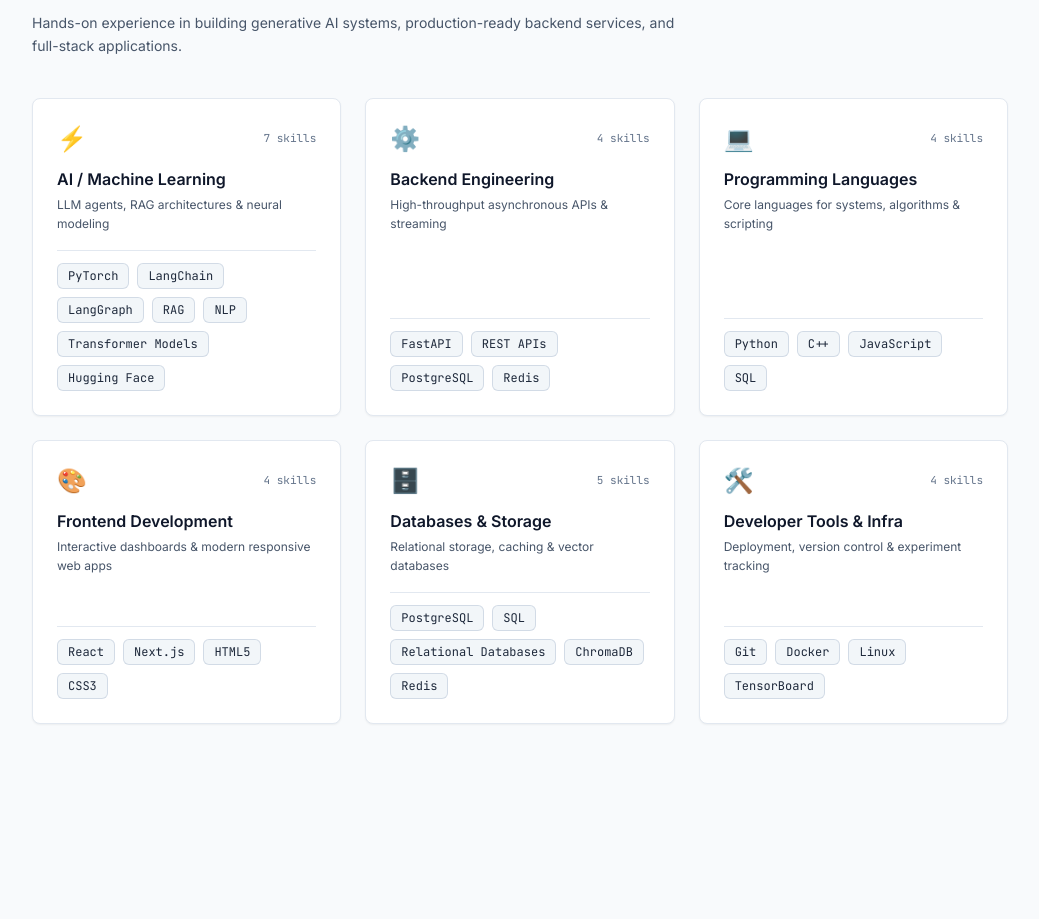
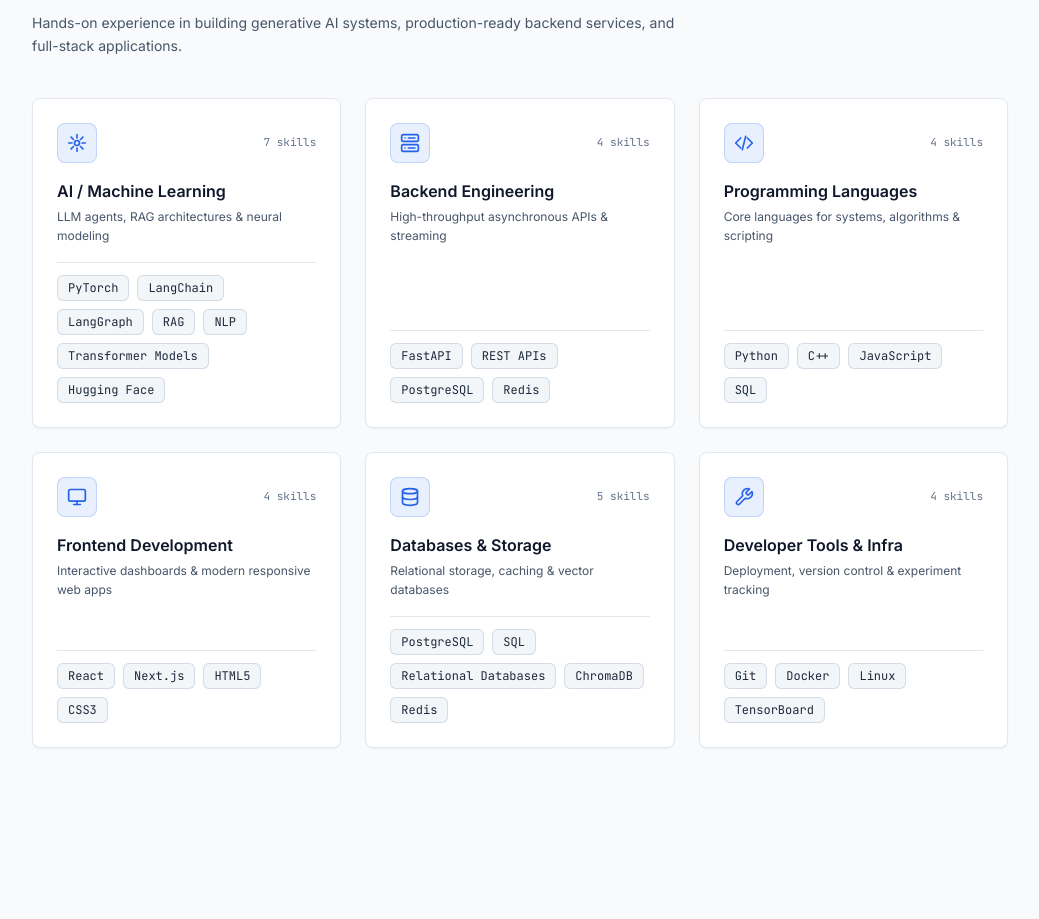
Before and after one commit to shubh7705/Portfolio, a React (Vite) app in the folder frontend/: page / in a window 1280 px wide. Shown: the part 880-1799 px from the top of the page, without its empty margins (120-1159 px from the left). Built offline with nearby package versions, Linux system fonts and the light colour scheme; no server answers.

Commit message:
feat: replace emojis in technical skills with custom vector SVG icons and glow containers

```diff
--- a/frontend/src/components/Skills.jsx
+++ b/frontend/src/components/Skills.jsx
@@ -1,8 +1,13 @@
 const skillGroups = [
   {
     title: 'AI / Machine Learning',
-    icon: '⚡',
     description: 'LLM agents, RAG architectures & neural modeling',
+    icon: (
+      <svg viewBox="0 0 24 24" fill="none" stroke="currentColor" strokeWidth="2" strokeLinecap="round" strokeLinejoin="round" className="h-5 w-5">
+        <path d="M12 2v4M12 18v4M4.93 4.93l2.83 2.83M16.24 16.24l2.83 2.83M2 12h4M18 12h4M4.93 19.07l2.83-2.83M16.24 7.76l2.83-2.83" />
+        <circle cx="12" cy="12" r="3" />
+      </svg>
+    ),
     skills: [
       'PyTorch',
       'LangChain',
@@ -15,32 +20,63 @@
   },
   {
     title: 'Backend Engineering',
-    icon: '⚙️',
     description: 'High-throughput asynchronous APIs & streaming',
+    icon: (
+      <svg viewBox="0 0 24 24" fill="none" stroke="currentColor" strokeWidth="2" strokeLinecap="round" strokeLinejoin="round" className="h-5 w-5">
+        <rect width="20" height="8" x="2" y="2" rx="2" ry="2" />
+        <rect width="20" height="8" x="2" y="14" rx="2" ry="2" />
+        <line x1="6" x2="6.01" y1="6" y2="6" />
+        <line x1="6" x2="6.01" y1="18" y2="18" />
+        <line x1="10" x2="18" y1="6" y2="6" />
+        <line x1="10" x2="18" y1="18" y2="18" />
+      </svg>
+    ),
     skills: ['FastAPI', 'REST APIs', 'PostgreSQL', 'Redis'],
   },
   {
     title: 'Programming Languages',
-    icon: '💻',
     description: 'Core languages for systems, algorithms & scripting',
+    icon: (
+      <svg viewBox="0 0 24 24" fill="none" stroke="currentColor" strokeWidth="2" strokeLinecap="round" strokeLinejoin="round" className="h-5 w-5">
+        <polyline points="16 18 22 12 16 6" />
+        <polyline points="8 6 2 12 8 18" />
+        <line x1="14" x2="10" y1="4" y2="20" />
+      </svg>
+    ),
     skills: ['Python', 'C++', 'JavaScript', 'SQL'],
   },
   {
     title: 'Frontend Development',
-    icon: '🎨',
     description: 'Interactive dashboards & modern responsive web apps',
+    icon: (
+      <svg viewBox="0 0 24 24" fill="none" stroke="currentColor" strokeWidth="2" strokeLinecap="round" strokeLinejoin="round" className="h-5 w-5">
+        <rect width="20" height="14" x="2" y="3" rx="2" />
+        <line x1="8" x2="16" y1="21" y2="21" />
+        <line x1="12" x2="12" y1="17" y2="21" />
+      </svg>
+    ),
     skills: ['React', 'Next.js', 'HTML5', 'CSS3'],
   },
   {
     title: 'Databases & Storage',
-    icon: '🗄️',
     description: 'Relational storage, caching & vector databases',
+    icon: (
+      <svg viewBox="0 0 24 24" fill="none" stroke="currentColor" strokeWidth="2" strokeLinecap="round" strokeLinejoin="round" className="h-5 w-5">
+        <ellipse cx="12" cy="5" rx="9" ry="3" />
+        <path d="M3 5v14c0 1.66 4 3 9 3s9-1.34 9-3V5" />
+        <path d="M3 12c0 1.66 4 3 9 3s9-1.34 9-3" />
+      </svg>
+    ),
     skills: ['PostgreSQL', 'SQL', 'Relational Databases', 'ChromaDB', 'Redis'],
   },
   {
     title: 'Developer Tools & Infra',
-    icon: '🛠️',
     description: 'Deployment, version control & experiment tracking',
+    icon: (
+      <svg viewBox="0 0 24 24" fill="none" stroke="currentColor" strokeWidth="2" strokeLinecap="round" strokeLinejoin="round" className="h-5 w-5">
+        <path d="M14.7 6.3a1 1 0 0 0 0 1.4l1.6 1.6a1 1 0 0 0 1.4 0l3.77-3.77a6 6 0 0 1-7.94 7.94l-6.91 6.91a2.12 2.12 0 0 1-3-3l6.91-6.91a6 6 0 0 1 7.94-7.94l-3.76 3.76z" />
+      </svg>
+    ),
     skills: ['Git', 'Docker', 'Linux', 'TensorBoard'],
   },
 ]
@@ -60,11 +96,13 @@
         {skillGroups.map((group) => (
           <div
             key={group.title}
-            className="card flex flex-col justify-between group hover:border-accent/40 transition-all duration-300"
+            className="card flex flex-col justify-between group hover:border-accent/50 transition-all duration-300"
           >
             <div>
-              <div className="mb-3 flex items-center justify-between">
-                <span className="text-2xl" aria-hidden="true">{group.icon}</span>
+              <div className="mb-4 flex items-center justify-between">
+                <div className="flex h-10 w-10 items-center justify-center rounded-lg border border-accent/20 bg-accent/10 text-accent transition-all duration-300 group-hover:border-accent/50 group-hover:bg-accent/20 group-hover:shadow-glow">
+                  {group.icon}
+                </div>
                 <span className="font-mono text-[11px] text-slate-500 dark:text-slate-400">{group.skills.length} skills</span>
               </div>
               <h3 className="text-base font-semibold text-slate-900 dark:text-slate-100 group-hover:text-accent transition-colors">
```
